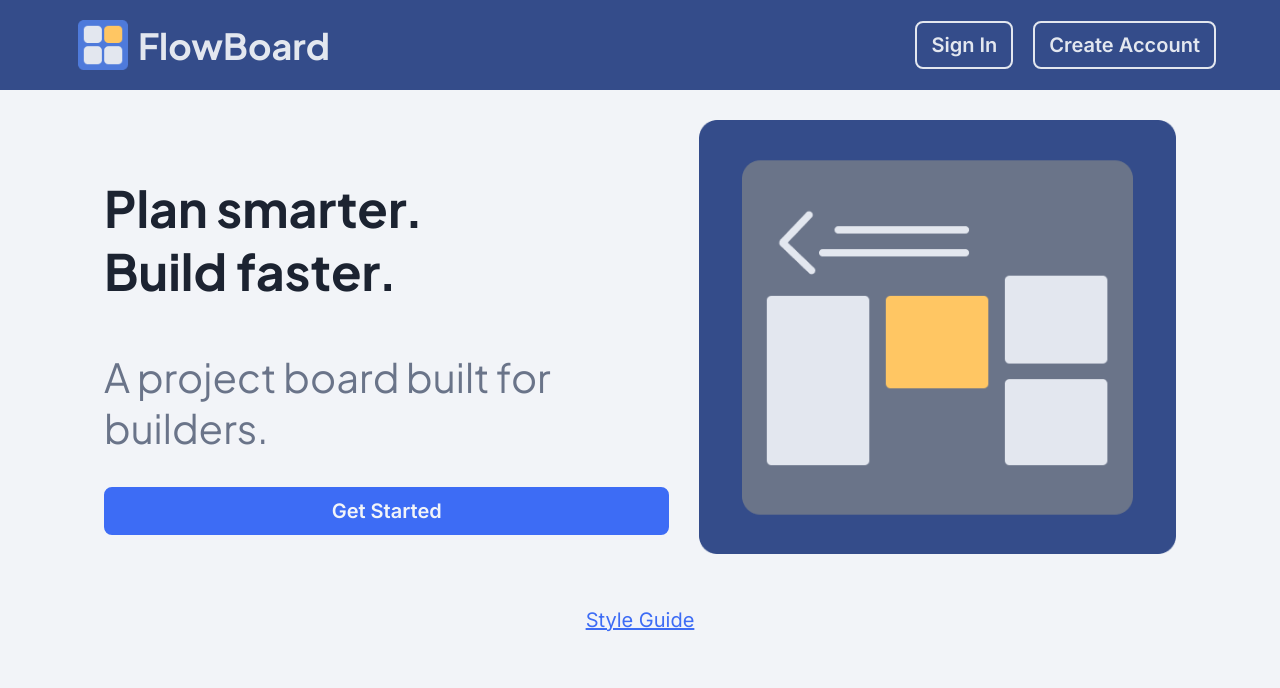
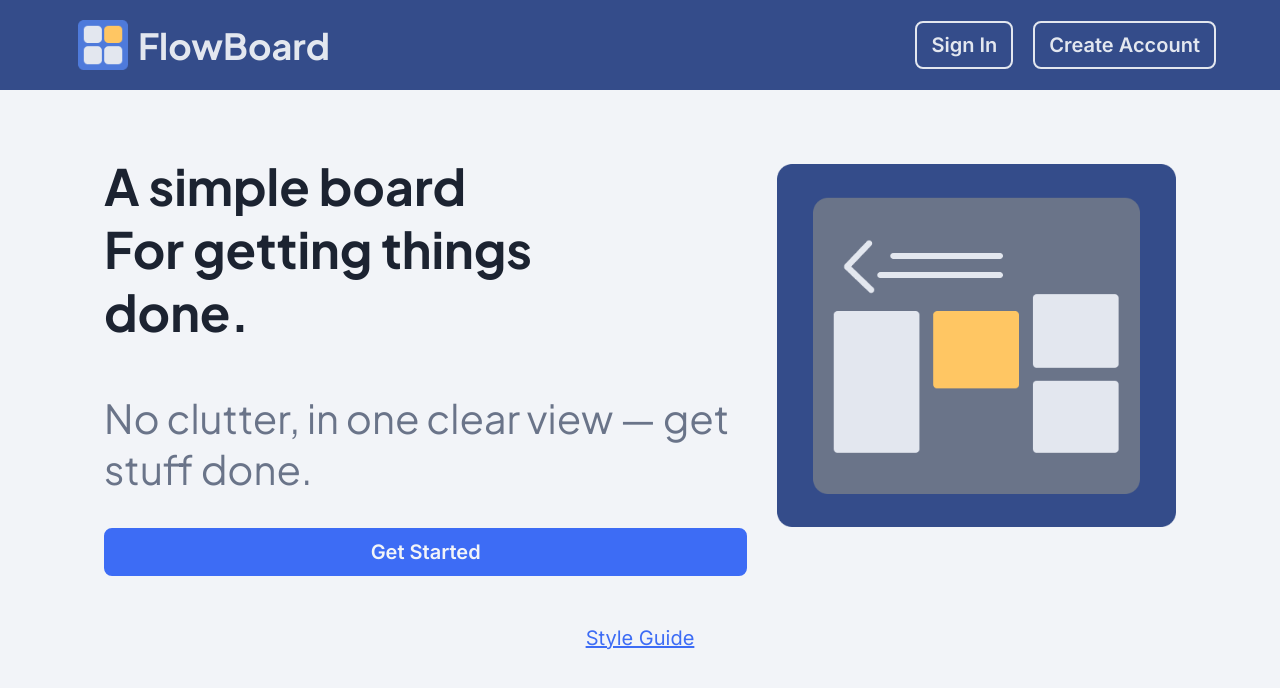
Before and after one commit to notEmmi/FlowBoard, a React (Vite) app in the folder frontend/: page /landing in a window 1280 px wide. Shown: the top 688 px of the page. Built offline with nearby package versions, Linux system fonts and the light colour scheme; no server answers.

Commit message:
feat: update landing page header and subheader text for improved clarity

```diff
--- a/frontend/src/pages/Landing.jsx
+++ b/frontend/src/pages/Landing.jsx
@@ -32,8 +32,8 @@ const Section1 = function({ onAuthSuccess, openLoginOnLoad }) {
 		<>
 			<div className='section1'>
 				<div className="left">
-					<h1>Plan smarter.<br></br>Build faster.</h1>
-					<h2>A project board built for builders.</h2>
+					<h1>A simple board<br></br>For getting things<br></br>done.</h1>
+					<h2>No clutter, in one clear view — get stuff done.</h2>
 
 					<div className="ctas">
 						<button onClick={() => setIsRegistrationOpen(true)} className="btn-primary">Get Started</button>
```
